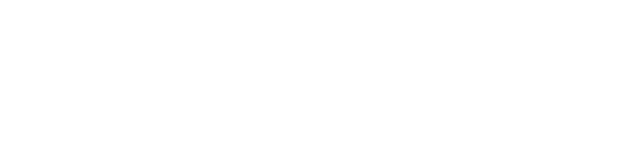
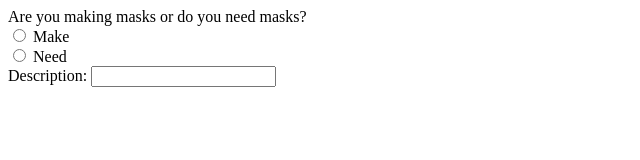
Before and after one commit to skelekat404/LendAMask, a plain HTML site: page postpage.html in a window 1280 px wide. Shown: the whole page, without its empty margins (0-640 px from the left). Drawn offline with Linux system fonts and the light colour scheme.

Commit message:
Added form to postpage and image to covid19

```diff
--- a/postpage.html
+++ b/postpage.html
@@ -8,5 +8,15 @@
     </head>
     <body>
         <!-- basically a form where there user will put: a description, choose "make" or "need" (for appropriate page postings), along with maybe a comment section? -->
+        <form>
+            <label for="MakeNeed">Are you making masks or do you need masks?</label><br>
+            <input type="radio" id="make" name="type" value="make">
+            <label for="make">Make</label><br>
+            <input type="radio" id="need" name="type" value="need">
+            <label for="need">Need</label><br>
+
+            <label for="descriptiontitle">Description:</label>
+            <input type="text" id="description" name="description">
+        </form>
     </body>
 </html>
```
Also changed, not shown: covid19.html (+1 -0 lines).
